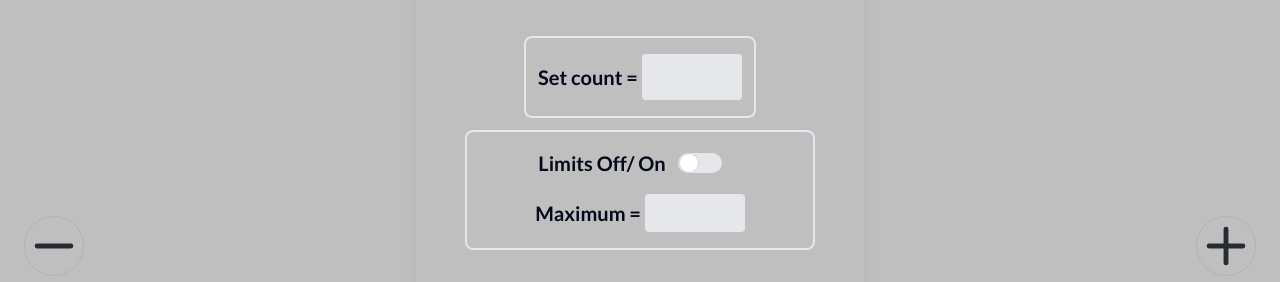
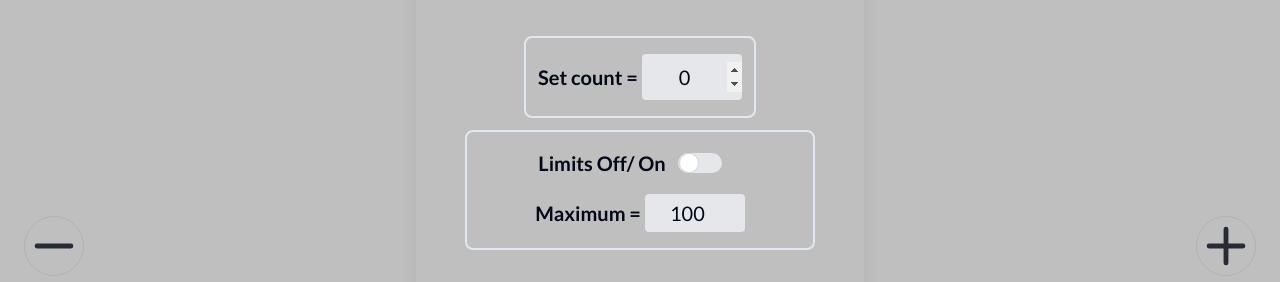
Before and after one commit to duongni/couter, a Next.js app: page / in a window 1280 px wide. Shown: the part 269-551 px from the top of the page. Built offline with nearby package versions, Linux system fonts and the light colour scheme.

Commit message:
display a form with input fields for the initial count and maximum number. When the form is submitted, the values are saved to local storage.

```diff
--- a/components/Setting.jsx
+++ b/components/Setting.jsx
@@ -2,12 +2,32 @@
 
 import { XCircle } from "lucide-react";
 import { Dialog, Transition } from "@headlessui/react";
-import { Fragment, useState } from "react";
+import { Fragment, useState, useEffect } from "react";
 import { Settings } from "lucide-react";
 
-const Setting = (setCount) => {
+const Setting = () => {
   const [enabled, setEnabled] = useState(false);
   const [isOpen, setIsOpen] = useState(true);
+  const [initialCount, setIntialCount] = useState(0);
+  const [maxNumber, setMaxNumber] = useState(100);
+
+  useEffect(() => {
+    //Retrieves the value stored in the browser's local storage
+    //under the key "initialCount" and converts it to an integer using parseInt.
+    const storeInitialCount = parseInt(localStorage.getItem("initialCount"));
+    //Retrieves the value stored in the local storage under the key
+    //"maxNumber" and converts it to an integer using parseInt.
+    const storeMaxNumber = parseInt(localStorage.getItem("maxNumber"));
+
+    if (!isNaN(storeInitialCount)) {
+      setIntialCount(storeInitialCount);
+    }
+
+    if (!isNaN(storeMaxNumber)) {
+      setMaxNumber(storeMaxNumber);
+    }
+    //The empty dependency array ([]) indicates that this effect should only run once, after the initial render.
+  }, []);
 
   function closeSetting() {
     setIsOpen(false);
@@ -55,8 +75,12 @@ const Setting = (setCount) => {
                           Set count ={" "}
                         </label>
                         <input
-                          type="text"
-                          name=""
+                          type="number"
+                          id="initialCount"
+                          value={initialCount}
+                          onChange={(e) =>
+                            setIntialCount(parseInt(e.target.value))
+                          }
                           className="w-[100px] rounded text-[20px] text-center py-2 bg-gray-200 focus:outline-none"
                         ></input>
                       </form>
@@ -86,8 +110,12 @@ const Setting = (setCount) => {
                             Maximum ={" "}
                           </label>
                           <input
-                            type="text"
-                            name=""
+                            type="number"
+                            id="number"
+                            value={maxNumber}
+                            onChange={(e) =>
+                              setMaxNumber(parseInt(e.target.value))
+                            }
                             className="bg-gray-200 w-[100px] rounded text-[20px] text-center py-1 focus:outline-none"
                           ></input>
                         </div>
@@ -95,6 +123,7 @@ const Setting = (setCount) => {
                     </div>
                     <XCircle
                       className="mx-auto mt-[50px] mb-[20px]"
+                      type="submit"
                       onClick={closeSetting}
                     />
                   </div>
```
